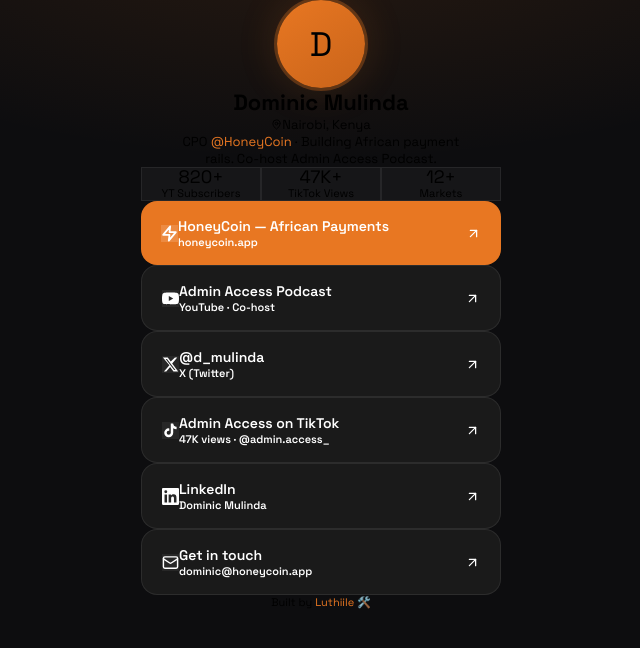
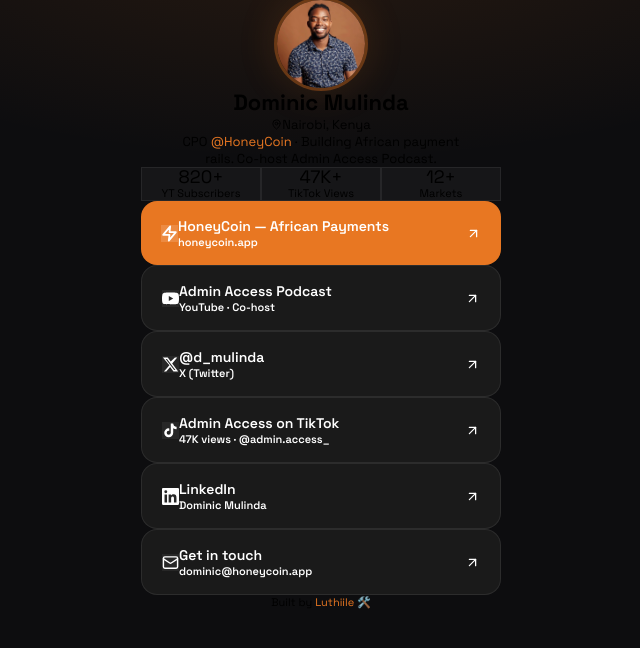
Before and after one commit to mulindaD/dom-links, a Next.js app: page / in a window 1280 px wide. Shown: the top 648 px of the page, without its empty margins (319-959 px from the left). Built offline with nearby package versions, Linux system fonts and the light colour scheme.

Commit message:
feat: real photo, remove D placeholder

```diff
--- a/app/page.tsx
+++ b/app/page.tsx
@@ -1,4 +1,5 @@
 import { ArrowUpRight, MapPin } from "lucide-react";
+import Image from "next/image";
 
 function XIcon() {
   return (
@@ -119,13 +120,19 @@
         {/* Avatar */}
         <div className="a1 flex flex-col items-center gap-3 mb-6">
           <div
-            className="w-[88px] h-[88px] rounded-full flex items-center justify-center text-[34px] font-bold text-white"
+            className="w-[88px] h-[88px] rounded-full overflow-hidden"
             style={{
-              background: "linear-gradient(145deg, #E87722 0%, #c9641a 100%)",
-              boxShadow: "0 0 0 3px rgba(232,119,34,0.3), 0 0 40px rgba(232,119,34,0.18)",
+              boxShadow: "0 0 0 3px rgba(232,119,34,0.35), 0 0 40px rgba(232,119,34,0.18)",
             }}
           >
-            D
+            <Image
+              src="/dom.jpg"
+              alt="Dominic Mulinda"
+              width={88}
+              height={88}
+              className="w-full h-full object-cover"
+              priority
+            />
           </div>
 
           <div className="text-center">
```
Also changed, not shown: public/dom.jpg (added).
